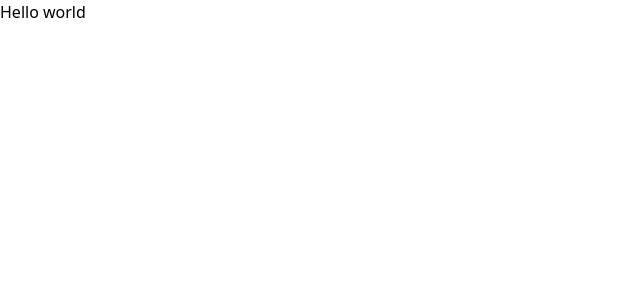
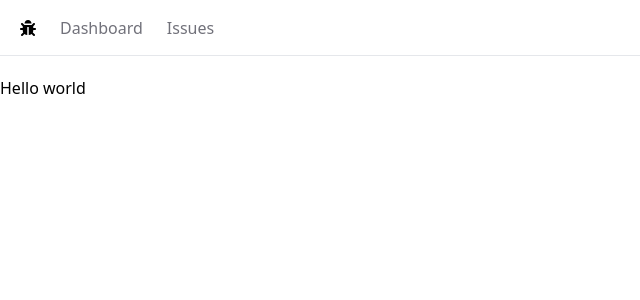
Before and after one commit to s7xdd/Issue_tracker, a Next.js app: page / in a window 1280 px wide. Shown: the top 300 px of the page, without its empty margins (0-640 px from the left). Built offline with nearby package versions, Linux system fonts and the light colour scheme.

Commit message:
Built navbar

```diff
--- /dev/null
+++ b/app/NavBar.tsx
@@ -0,0 +1,30 @@
+import Link from "next/link";
+import React from "react";
+import { FaBug } from "react-icons/fa";
+
+function NavBar() {
+  const links = [
+    { label: "Dashboard", href: "/" },
+    { label: "Issues", href: "/issues" },
+  ];
+  return (
+    <nav className="flex space-x-6 border-b mb-5 px-5 h-14 items-center">
+      <Link href="/">
+        <FaBug />
+      </Link>
+      <ul className="flex space-x-6">
+        {links.map((link) => (
+          <Link
+            key={link.href}
+            href={link.href}
+            className="text-zinc-500 hover:text-zinc-800 transition-colors"
+          >
+            {link.label}
+          </Link>
+        ))}
+      </ul>
+    </nav>
+  );
+}
+
+export default NavBar;
--- a/app/layout.tsx
+++ b/app/layout.tsx
@@ -1,6 +1,7 @@
 import type { Metadata } from "next";
 import localFont from "next/font/local";
 import "./globals.css";
+import NavBar from "./NavBar";
 
 const geistSans = localFont({
   src: "./fonts/GeistVF.woff",
@@ -28,7 +29,10 @@
       <body
         className={`${geistSans.variable} ${geistMono.variable} antialiased`}
       >
-        {children}
+        <NavBar/>
+        <main>
+          {children}
+        </main>
       </body>
     </html>
   );
```
Also changed, not shown: package.json (+5 -4 lines), 1 other file (tests, documents, lock files or other folders).
